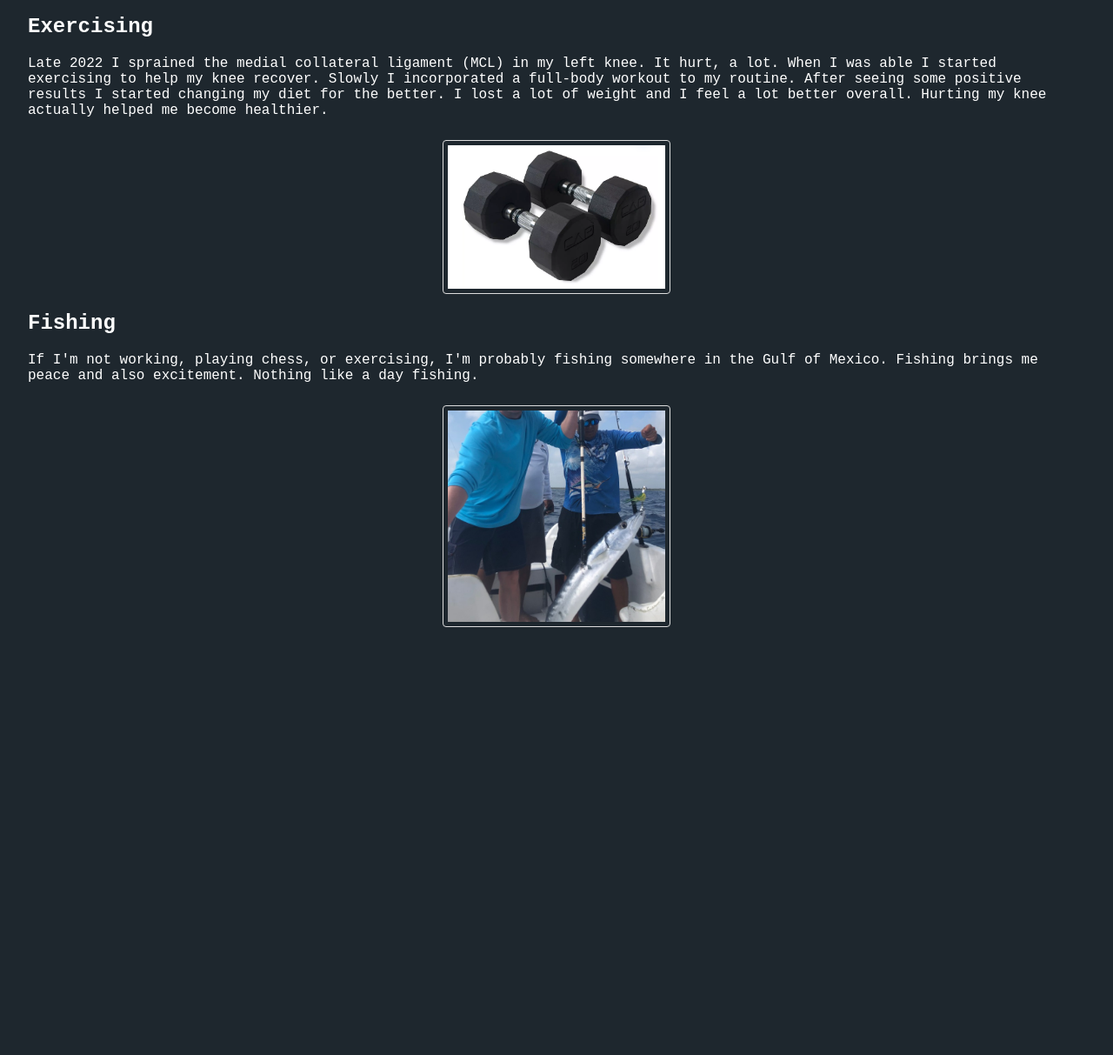
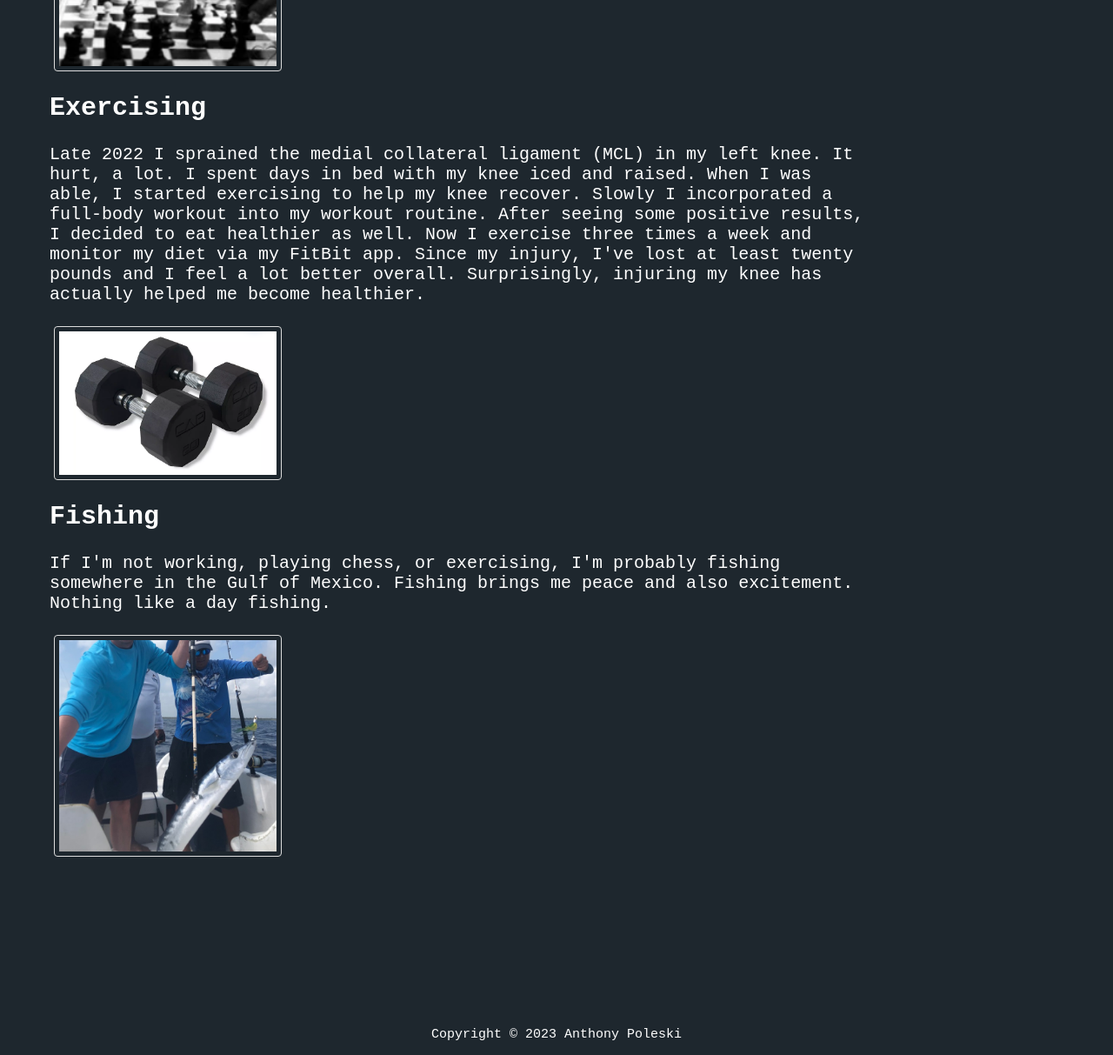
Before and after one commit to Anthony-Poleski-Personal-Website/personal-website, a plain HTML site: page about.html in a window 1280 px wide. Shown: the part 627-1840 px from the top of the page at 87% size. Before the commit the page ends 1468 px from the top, so only its background shows below. Drawn offline with Linux system fonts and the light colour scheme.

Commit message:
updated text and css code

```diff
--- a/about.html
+++ b/about.html
@@ -15,23 +15,55 @@
       <span class="name">Anthony Poleski</span>
       <nav class="links">
         <a href="index.html">HOME</a>
-        <a href="about.html" style="color: #fff; background-color: #2ecc71">ABOUT</a>
+        <a href="about.html" style="color: #fff; background-color: #2ecc71"
+          >ABOUT</a
+        >
         <a href="portfolio.html">PORTFOLIO</a>
       </nav>
     </header>
     <main>
-      <h1>About Me</h1>
-      <p>In my free time I enjoy playing chess, exercising, and saltwater fishing.</p>
+        <h1>About Me</h1>
+        <p>
+          In my free time I enjoy playing chess, exercising, and saltwater
+          fishing.
+        </p>
+      <section>
+        <h2>Chess</h2>
+        <p>
+          Chess is my favorite boardgame. I enjoy spending my Saturday mornings drinking a cup of coffee and playing a
+          traditional over-the-board game of chess.
+        </p>
+        <img src="chess.png" alt="image of monkey playing chess" />
+      </section>
+      <section>
+        <h2>Exercising</h2>
+        <p>
+          Late 2022 I sprained the medial collateral ligament (MCL) in my left
+          knee. It hurt, a lot. I spent days in bed with my knee iced and raised.  When I was able, I started exercising to help my
+          knee recover. Slowly I incorporated a full-body workout into my workout routine.
+          After seeing some positive results, I decided to eat healthier as well. Now I exercise three times a week and monitor my diet via my FitBit app.  Since my injury, I've lost at least twenty pounds and I feel a lot better overall.
+          Surprisingly, injuring my knee has actually helped me become healthier.
+        </p>
+        <img src="weights.png" alt="image of dumbbells" />
+      </section>
+      <section>
+        <h2>Fishing</h2>
+        <p>
+          If I'm not working, playing chess, or exercising, I'm probably fishing
+          somewhere in the Gulf of Mexico. Fishing brings me peace and also
+          excitement. Nothing like a day fishing.
+        </p>
+        <img src="fish.png" alt="image of barracuda" />
+      </section>
+    </main>
+    <footer>
       <p>
-        <h2>Chess</h2>
-        Chess is my favorite boardgame. I enjoy a cup of coffee and a traditional over-the-board game of chess.
-      <img src="chess.png" alt="image of monkey playing chess">
-    </p>
-    <p><h2>Exercising</h2>
-        Late 2022 I sprained the medial collateral ligament (MCL) in my left knee.  It hurt, a lot.  When I was able I started exercising to help my knee recover.  Slowly I incorporated a full-body workout to my routine.  After seeing some positive results I started changing my diet for the better. I lost a lot of weight and I feel a lot better overall.  Hurting my knee actually helped me become healthier.
-    <img src="weights.png" alt="image of dumbbells"></p>
-    <p><h2>Fishing</h2>
-        If I'm not working, playing chess, or exercising, I'm probably fishing somewhere in the Gulf of Mexico.  Fishing brings me peace and also excitement.  Nothing like a day fishing.<img src="fish.png" alt="image of barracuda"></p>
-    </main>
+        Copyright &copy;
+        <script>
+          document.write(new Date().getFullYear());
+        </script>
+        Anthony Poleski
+      </p>
+    </footer>
   </body>
 </html>
--- a/style.css
+++ b/style.css
@@ -6,21 +6,22 @@ body {
   color: #fff;
   background-color: #1e272e;
   font-family: "IBM Plex Mono", monospace;
-  font-size: 1rem;
+  font-size: 1.25rem;
 }
 
 main {
   padding: 96px 24px 96px;
+  margin: 25px 250px 75px 25px;
 }
 
 main .quote {
   margin-top: 100px;
   margin-left: 25%;
-  font-size: 1.5rem;
+  font-size: 1.75rem;
 }
 
 header {
-  font-size: 2rem;
+  font-size: 2.25rem;
   position: fixed;
   left: 0;
   right: 0;
@@ -60,8 +61,8 @@ a:hover, a:active {
 
 footer {
   text-align: center;
-  font-size: 1em;
-  margin-top: 400px;
+  font-size: .75em;
+  margin-top: 100px;
   margin-bottom: 10px;
 }
 
@@ -74,6 +75,6 @@ img {
   max-height: 300px;
   display: block;
   margin-top: 25px;
-  margin-left: auto;
+  margin-left: 5px;
   margin-right: auto;
 }
```
Also changed, not shown: index.html (+1 -1 lines), portfolio.html (+48 -3 lines).
